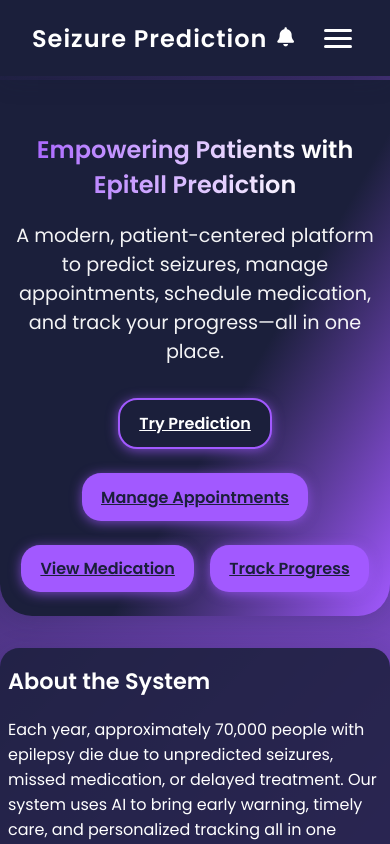
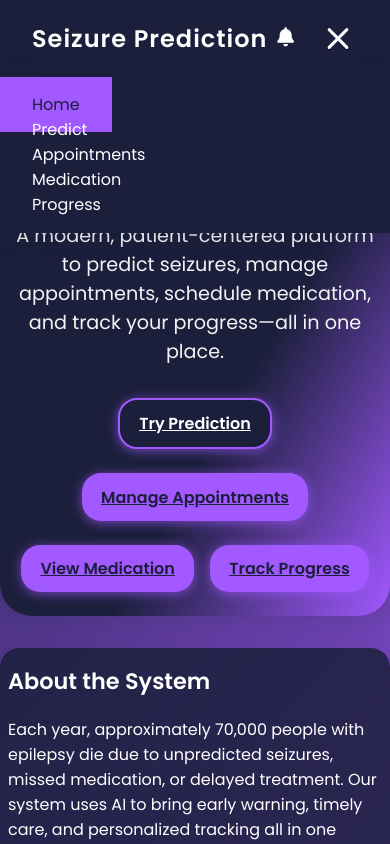
Before and after one commit to JrSyre/epilepsy-pre-seizzure, a plain HTML site: page frontend-ui/index.html in a window 390 px wide. Both pictures are taken after a click on the button 338 px from the left and 38 px from the top of the page. Shown: the top 844 px of the page. Drawn offline with Linux system fonts and the light colour scheme; no server answers.

Commit message:
Fix mobile hamburger menu functionality with proper toggle, animations, and click-outside-to-close behavior

```diff
--- a/frontend-ui/assets/main.js
+++ b/frontend-ui/assets/main.js
@@ -2,11 +2,29 @@
 // (shared for all pages)
 document.addEventListener('DOMContentLoaded', function() {
   const navToggle = document.querySelector('.nav-toggle');
-  const navLinks = document.querySelector('.nav-links');
-  if (navToggle && navLinks) {
+  const navCenter = document.querySelector('.nav-center');
+
+  if (navToggle && navCenter) {
     navToggle.addEventListener('click', function() {
-      navLinks.classList.toggle('open');
+      navCenter.classList.toggle('open');
       navToggle.classList.toggle('open');
+    });
+
+    // Close menu when clicking on a link
+    const navLinks = navCenter.querySelectorAll('.nav-links a');
+    navLinks.forEach(link => {
+      link.addEventListener('click', function() {
+        navCenter.classList.remove('open');
+        navToggle.classList.remove('open');
+      });
+    });
+
+    // Close menu when clicking outside
+    document.addEventListener('click', function(e) {
+      if (!navCenter.contains(e.target) && !navToggle.contains(e.target)) {
+        navCenter.classList.remove('open');
+        navToggle.classList.remove('open');
+      }
     });
   }
 });
--- a/frontend-ui/assets/style.css
+++ b/frontend-ui/assets/style.css
@@ -348,23 +348,36 @@ body.gradient-bg {
 
 @media (max-width: 800px) {
   .nav-center {
-    display: none;
-  }
-
-  .nav-links {
     position: absolute;
     top: 100%;
     left: 0;
     right: 0;
     background: var(--navy);
+    display: none;
+    z-index: 10;
+    box-shadow: var(--shadow);
+  }
+
+  .nav-center.open {
+    display: block;
+  }
+
+  .nav-links {
     flex-direction: column;
     gap: 0;
-    display: none;
-    z-index: 10;
+    padding: 1rem 0;
   }
-  .nav-links.open {
-    display: flex;
+
+  .nav-links a {
+    padding: 1rem 2rem;
+    border-radius: 0;
+    border-bottom: 1px solid rgba(255, 255, 255, 0.1);
   }
+
+  .nav-links a:last-child {
+    border-bottom: none;
+  }
+
   .nav-toggle {
     display: block;
   }
@@ -372,6 +385,21 @@ body.gradient-bg {
   .notification-dropdown {
     width: 300px;
     right: -50px;
+  }
+
+  /* Hamburger animation */
+  .nav-toggle.open .hamburger {
+    background: transparent;
+  }
+
+  .nav-toggle.open .hamburger::before {
+    transform: rotate(45deg);
+    top: 0;
+  }
+
+  .nav-toggle.open .hamburger::after {
+    transform: rotate(-45deg);
+    top: 0;
   }
 }
 
```
